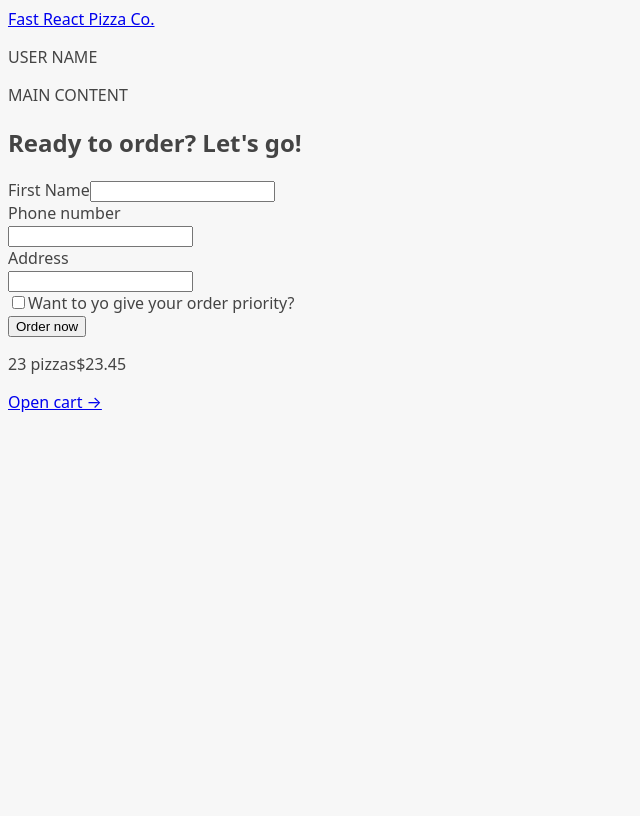
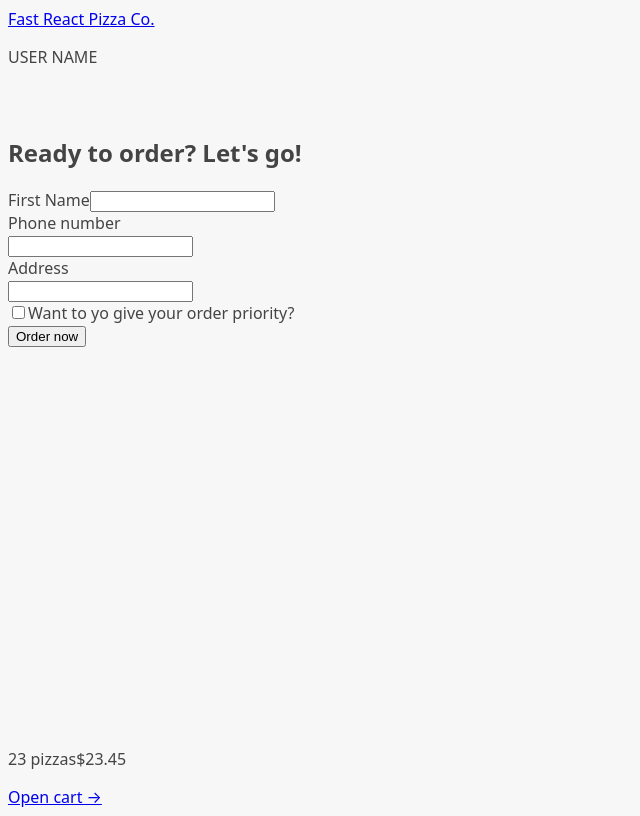
Before and after one commit to AbdelrahmanEhab20/fast-react-pizza, a React (Vite) app: page /order/new in a window 1280 px wide. Shown: the whole page, without its empty margins (0-640 px from the left). Built offline with nearby package versions, Linux system fonts and the light colour scheme.

Commit message:
Added some updates for the menu fetching data and loader as start

```diff
--- a/src/App.jsx
+++ b/src/App.jsx
@@ -1,11 +1,13 @@
 import { createBrowserRouter, RouterProvider } from "react-router-dom"
 import Home from "./ui/Home"
 import AppLayout from "./ui/AppLayout"
-import Menu, { loaderMenuData } from "./features/menu/Menu"
+import Menu from "./features/menu/Menu"
 import Cart from "./features/cart/Cart"
 import CreateOrder from "./features/order/CreateOrder"
 import Order from "./features/order/Order"
 
+// loader function to fetch menu data
+import { loaderMenuData } from "./features/menu/data/getData"
 
 // Prepare the router with the routes
 const router = createBrowserRouter([{
--- a/src/features/menu/Menu.jsx
+++ b/src/features/menu/Menu.jsx
@@ -1,5 +1,4 @@
 import { useLoaderData } from "react-router-dom";
-import { getMenu } from "../../services/apiRestaurant";
 
 import MenuItem from "./MenuItem";
 
@@ -13,10 +12,6 @@ function Menu() {
     </ul>;
 }
 
-/* eslint-disable react-refresh/only-export-components */
-export async function loaderMenuData() {
-    const menu = await getMenu();
-    return menu;
-}
+
 
 export default Menu;
--- /dev/null
+++ b/src/features/menu/data/getData.js
@@ -0,0 +1,6 @@
+import { getMenu } from "../../../services/apiRestaurant";
+
+export async function loaderMenuData() {
+  const menu = await getMenu();
+  return menu;
+}
--- a/src/ui/AppLayout.jsx
+++ b/src/ui/AppLayout.jsx
@@ -1,14 +1,18 @@
-import { Outlet } from "react-router-dom"
+import { Outlet, useNavigation } from "react-router-dom"
 import CartOverview from "../features/cart/CartOverview"
 import Header from "./Header"
+import Loader from "./Loader";
 
 function AppLayout() {
+    const navigation = useNavigation();
+    const isLoading = navigation.state === "loading";
+
     return (
-        <div>
+        <div className="layout">
+            {isLoading && <Loader />}
             <Header />
 
             <main>
-                MAIN CONTENT
 
                 <Outlet />
             </main>
--- /dev/null
+++ b/src/ui/Loader.jsx
@@ -0,0 +1,9 @@
+function Loader() {
+    return (
+        // <div className="absolute inset-0 flex items-center justify-center bg-slate-200/20 backdrop-blur-sm">
+            <div className="loader"></div>
+        // </div>
+    );
+}
+
+export default Loader;
```
